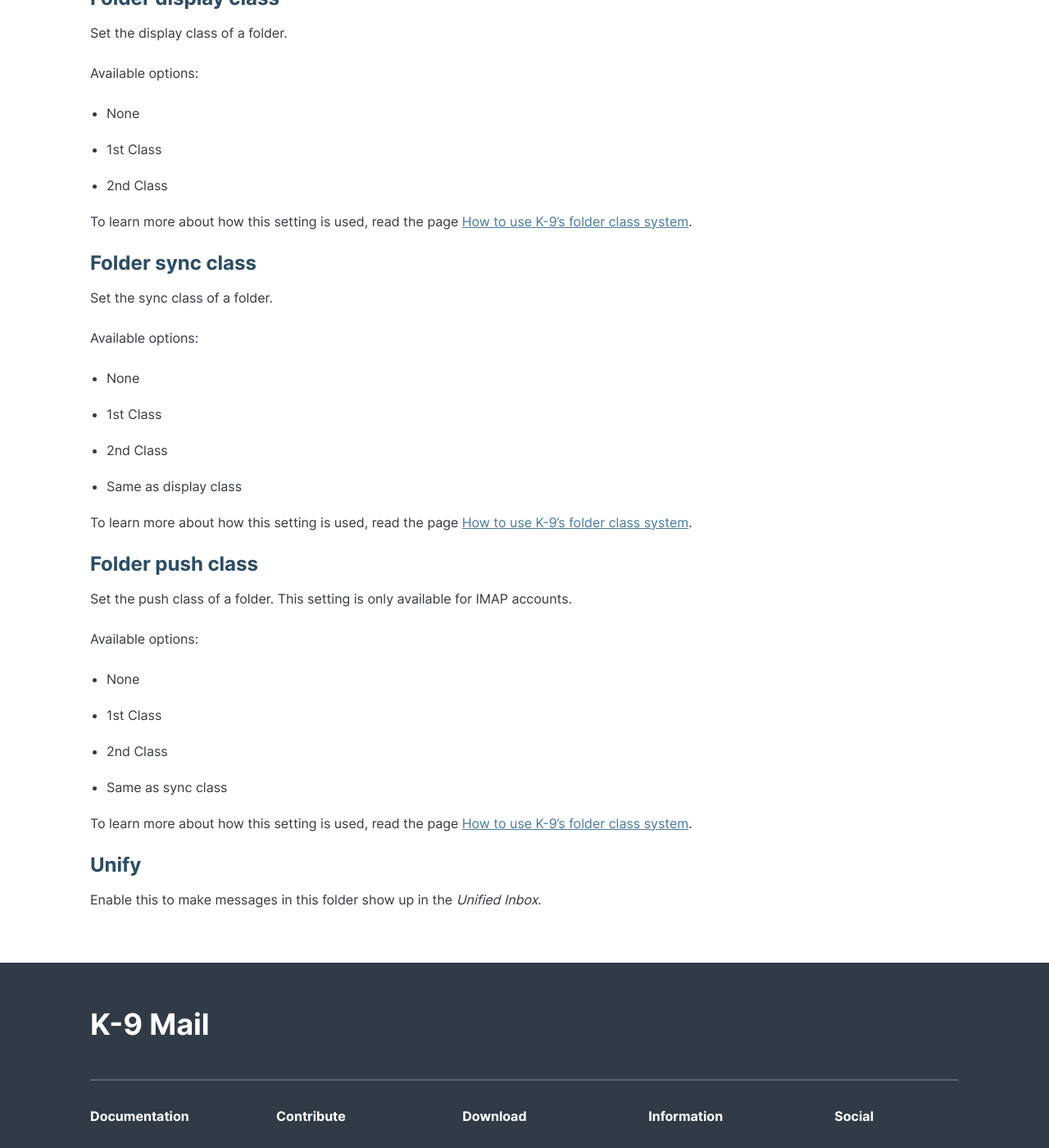
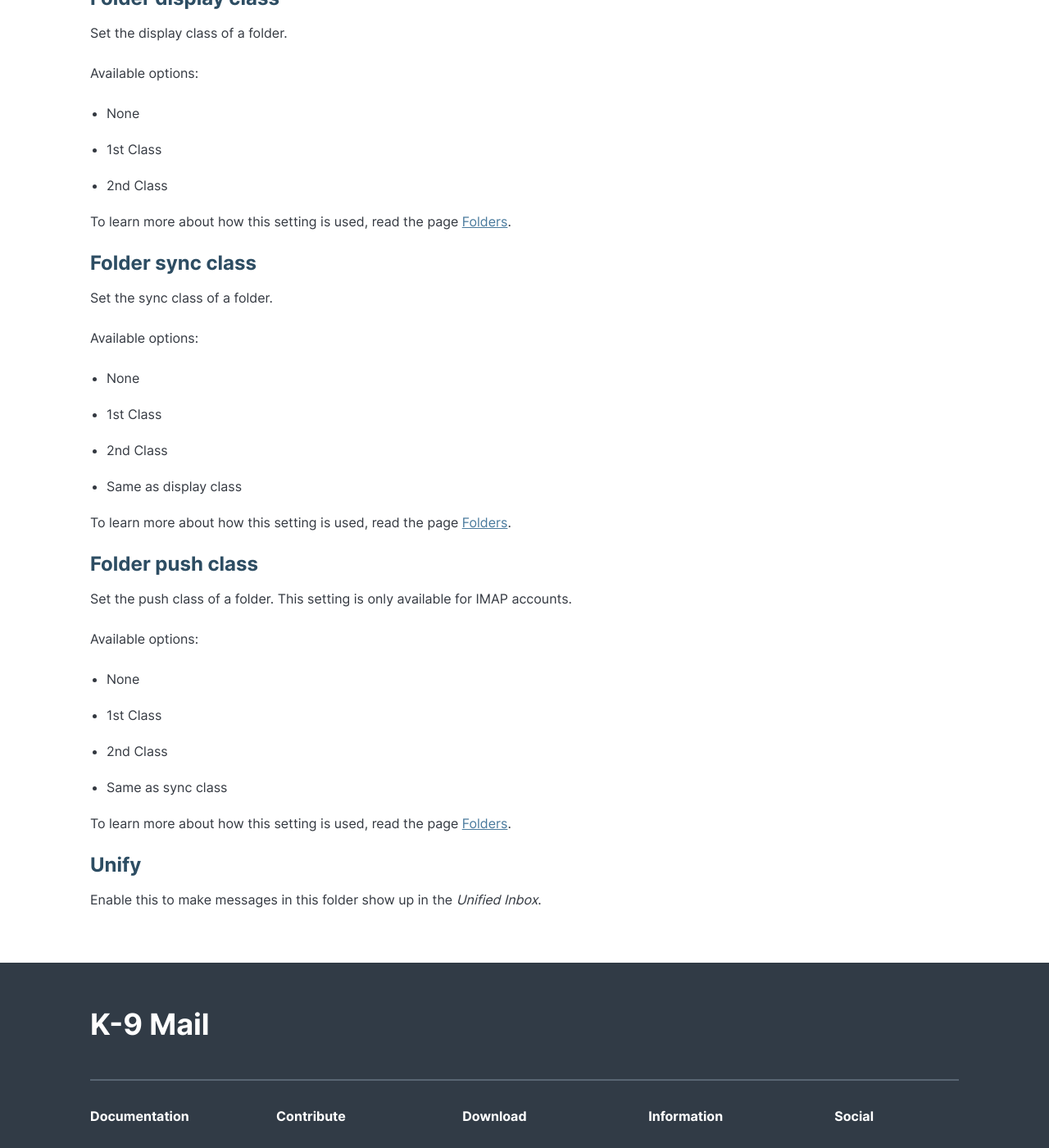
Before and after one commit to k9mail/k9mail.app, a Jekyll site: the page built from _documentation/settings/folder.md, in a window 1280 px wide and 1400 px high, scrolled down 496 px. Shown: the whole window at 82% size. Built offline with Jekyll 4.4.1, drawn with Linux system fonts in a browser that asks for light colours.

Commit message:
fixing documentation links

```diff
--- a/_documentation/settings/folder.md
+++ b/_documentation/settings/folder.md
@@ -20,7 +20,7 @@ Available options:
 * 1st Class
 * 2nd Class
 
-To learn more about how this setting is used, read the page [How to use K-9's folder class system](WorkingWithClasses).
+To learn more about how this setting is used, read the page [Folders](/documentation/folders).
 
 ### Folder sync class
 Set the sync class of a folder.
@@ -32,7 +32,7 @@ Available options:
 * 2nd Class
 * Same as display class
 
-To learn more about how this setting is used, read the page [How to use K-9's folder class system](WorkingWithClasses).
+To learn more about how this setting is used, read the page [Folders](/documentation/folders).
 
 ### Folder push class
 Set the push class of a folder. This setting is only available for IMAP accounts.
@@ -44,7 +44,7 @@ Available options:
 * 2nd Class
 * Same as sync class
 
-To learn more about how this setting is used, read the page [How to use K-9's folder class system](WorkingWithClasses).
+To learn more about how this setting is used, read the page [Folders](/documentation/folders).
 
 ### Unify
 Enable this to make messages in this folder show up in the *Unified Inbox*.
```
Also changed, not shown: _documentation/accounts/add.md (+1 -1 lines), _documentation/accounts/incoming_webdav.md (+1 -1 lines), _documentation/development/intents.md (+1 -1 lines), _documentation/permissions.md (+1 -1 lines), _documentation/settings/global.md (+2 -2 lines).
